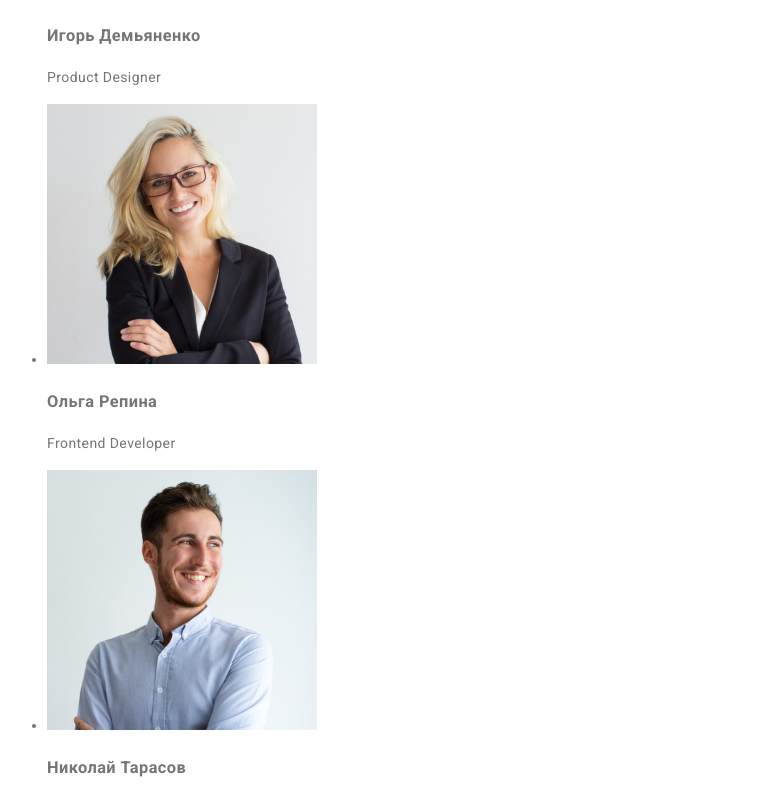
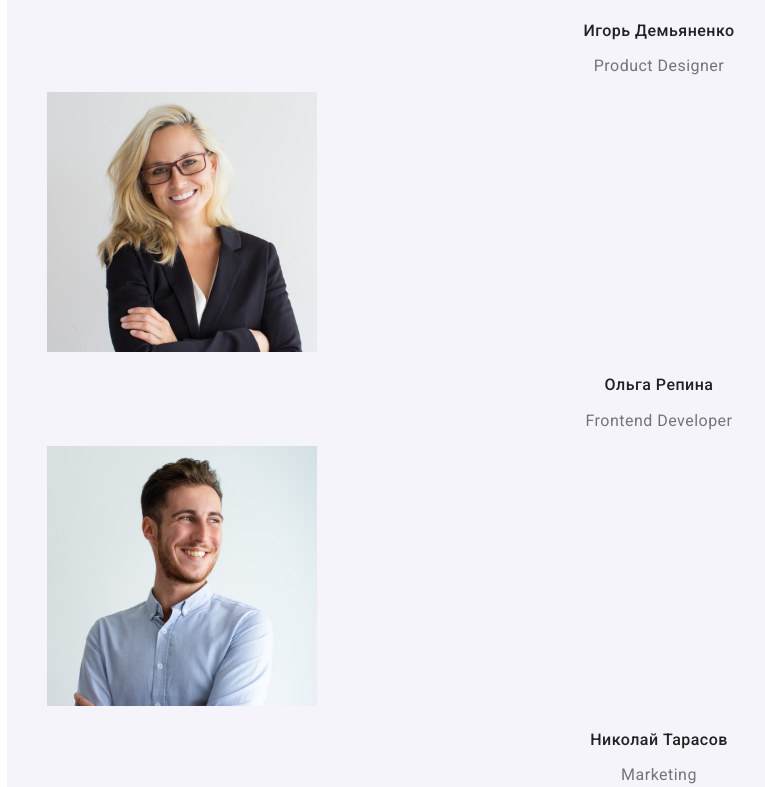
Before and after one commit to natalimarch/goit-markup-hw-02, a plain HTML site: page index.html in a window 1280 px wide. Shown: the part 1775-2562 px from the top of the page, without its empty margins (1-766 px from the left). Drawn offline with Linux system fonts and the light colour scheme.

Commit message:
add team styles

```diff
--- a/css/styles.css
+++ b/css/styles.css
@@ -66,7 +66,6 @@ body {
   font-size: 14px;
   line-height: 1.1;
   letter-spacing: 0.02em;
-  color: var(--primary-text-color);
   text-decoration: none;
 }
 
@@ -122,11 +121,35 @@ body {
   font-size: 14px;
   line-height: 1.7;
   letter-spacing: 0.03em;
-
-  color: var(--primary-text-color);
 }
 
 /* work */
 .work-list.list {
   list-style: none;
 }
+
+/* team */
+
+.team {
+  background-color: var(--secondary-bg-color);
+}
+
+.team-list.list {
+  list-style: none;
+}
+
+.team-list .title {
+  font-weight: 500;
+  font-size: 16px;
+  line-height: 1.2;
+  text-align: center;
+  letter-spacing: 0.03em;
+  color: var(--secondary-text-color);
+}
+
+.team-list p {
+  font-size: 16px;
+  line-height: 1.2;
+  text-align: center;
+  letter-spacing: 0.03em;
+}
--- a/index.html
+++ b/index.html
@@ -71,22 +71,22 @@
             <ul class="team-list list">
                 <li>
                     <img src="./images/img_person1.jpg" width="270" height="260" alt="Игорь Демьяненко">
-                    <h3>Игорь Демьяненко</h3>
+                    <h3 class="title">Игорь Демьяненко</h3>
                     <p>Product Designer</p>
                 </li>
                 <li>
                     <img src="./images/img_person2.jpg" width="270" height="260" alt="Ольга Репина">
-                    <h3>Ольга Репина</h3>
+                    <h3 class="title">Ольга Репина</h3>
                     <p>Frontend Developer</p>
                 </li>
                 <li>
                     <img src="./images/img_person3.jpg" width="270" height="260" alt="Николай Тарасов">
-                    <h3>Николай Тарасов</h3>
+                    <h3 class="title">Николай Тарасов</h3>
                     <p>Marketing</p>
                 </li>
                 <li>
                     <img src="./images/img_person4.jpg" width="270" height="260" alt="Михаил Ермаков">
-                    <h3>Михаил Ермаков</h3>
+                    <h3 class="title">Михаил Ермаков</h3>
                     <p>UI Designer</p>
                 </li>
             </ul>
```
